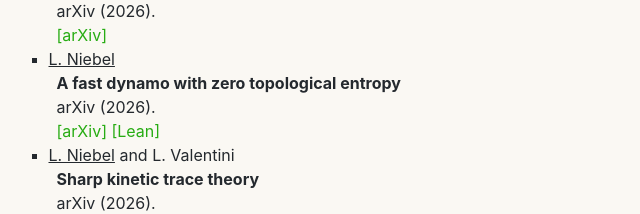
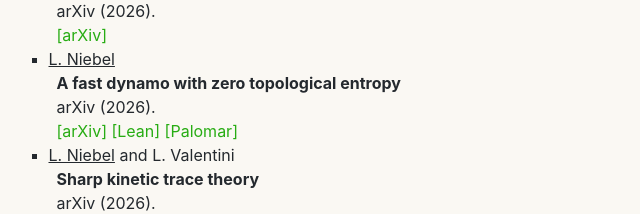
Before and after one commit to lukasniebel/lukasniebel.github.io, a plain HTML site: page research.html in a window 1280 px wide. Shown: the part 782-996 px from the top of the page, 151-791 px from the left. Drawn offline with nearby package versions, Linux system fonts and the light colour scheme.

Commit message:
Add Palomar link to fast dynamo publication

```diff
--- a/research.html
+++ b/research.html
@@ -124,6 +124,7 @@
 						<br>arXiv (2026).
 						<br><a title="arXiv" href="https://arxiv.org/abs/2608.02586">[arXiv]</a>
 						<a title="Lean" href="https://github.com/lukasniebel/fast_dynamo_lean">[Lean]</a>
+						<a title="Palomar" href="https://palomar-registry.org/entry?id=PALOMAR-2026-11-17-000013&amp;version=1">[Palomar]</a>
 					</ul>
 					<ul>
 						<li value ="[2]"><u>L. Niebel</u> and L. Valentini
```
